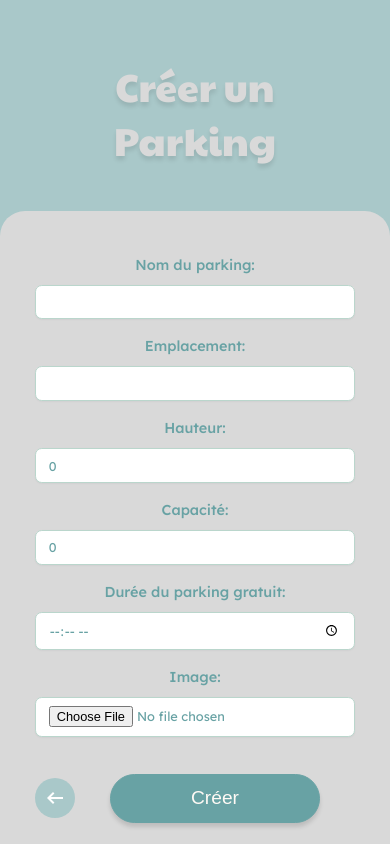
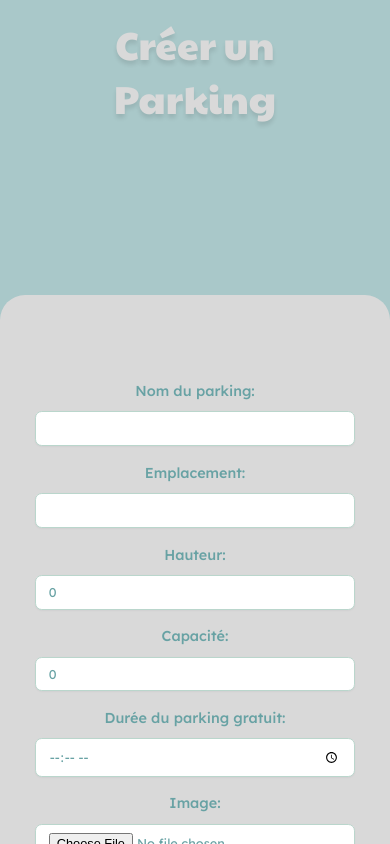
Before and after one commit to ZoeMaitre/ParkMeFree, a Vue app: page /CreateParkings in a window 390 px wide. Built offline with nearby package versions, Linux system fonts and the light colour scheme; sample sign-in values are in the browser's storage.

Commit message:
modification visuel du formulaire de création de parking

```diff
--- a/src/components/CreateParkings.vue
+++ b/src/components/CreateParkings.vue
@@ -121,7 +121,7 @@ const goBack = () => {
     height: 100%;
     position: relative;
     background-color: #a9c8c9;
-    overflow: hidden;
+    overflow: auto;
     text-align: center;
     font-size: 16px;
     color: #d9d9d9;
@@ -141,7 +141,7 @@ const goBack = () => {
     border-top-right-radius: 25px;
     background-color: #d9d9d9;
     width: 100%;
-    height: 80%;
+    height: 90%;
 }
 
 .title {
@@ -154,7 +154,7 @@ const goBack = () => {
     display: flex;
     justify-content: center;
     width: 80%;
-    max-width: 285px;
+    /* max-width: 400px; */
     height: auto;
     text-shadow: 0px 4px 4px rgba(0, 0, 0, 0.1);
     text-align: center;
@@ -174,7 +174,7 @@ const goBack = () => {
     width: 90%;
     max-width: 320px;
     z-index: 2;
-    margin-top: 27vh;
+    margin-top: 50vh;
 }
 
 .form-group {
@@ -266,7 +266,7 @@ const goBack = () => {
 
     .background {
         top: 30vh;
-        height: 80%;
+        height: 90%;
     }
 
     .input {
@@ -283,7 +283,7 @@ const goBack = () => {
     }
 
     .add-parkings-form {
-        margin-top: 35vh;
+        margin-top: 50vh;
     }
 }
 
@@ -293,8 +293,8 @@ const goBack = () => {
     }
 
     .background {
-        top: 25vh;
-        height: 80%;
+        top: 35vh;
+        height: 90%;
     }
 
     .input {
@@ -308,10 +308,11 @@ const goBack = () => {
 
     .title {
         font-size: 10vw;
+        top: 2vh;
     }
 
     .add-parkings-form {
-        margin-top: 30vh;
+        margin-top: 60vh;
     }
 }
 </style>
```
